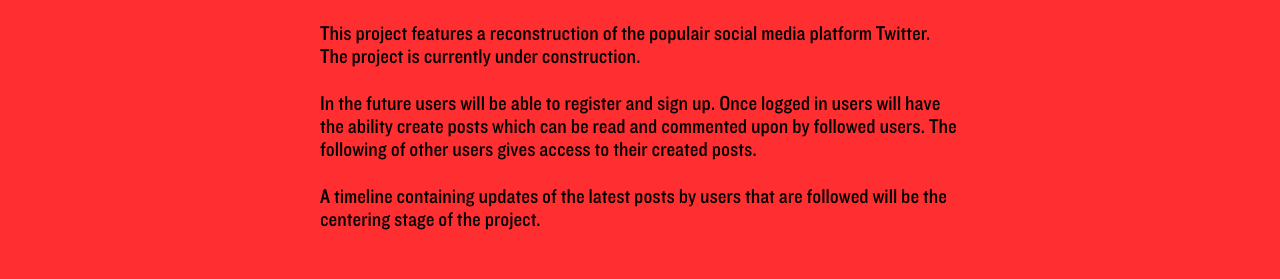
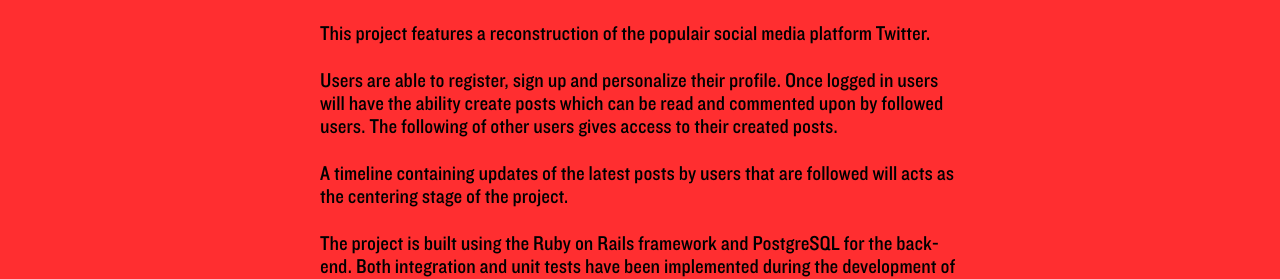
Before and after one commit to TomWesterhout/Twidder, a plain HTML site: page index.html in a window 1280 px wide. Shown: the part 682-961 px from the top of the page. Drawn offline with Linux system fonts and the light colour scheme.

Commit message:
Updated description text.

```diff
--- a/index.html
+++ b/index.html
@@ -27,9 +27,10 @@
 				</div>
 				<div class="text">
 					<h2>Description</h2>
-					<p>This project features a reconstruction of the populair social media platform Twitter. The project is currently under construction.</p>
-					<p>In the future users will be able to register and sign up. Once logged in users will have the ability create posts which can be read and commented upon by followed users. The following of other users gives access to their created posts.</p>
-					<p>A timeline containing updates of the latest posts by users that are followed will be the centering stage of the project.</p>
+					<p>This project features a reconstruction of the populair social media platform Twitter.</p>
+					<p>Users are able to register, sign up and personalize their profile. Once logged in users will have the ability create posts which can be read and commented upon by followed users. The following of other users gives access to their created posts.</p>
+					<p>A timeline containing updates of the latest posts by users that are followed will acts as the centering stage of the project.</p>
+					<p>The project is built using the Ruby on Rails framework and PostgreSQL for the back-end. Both integration and unit tests have been implemented during the development of the project. Because the project focuses highly on back-end functionality Bootstrap is used as a front-end framework.</p>
 				</div>
 				<div class="icons">
 					<a href="https://twidder-170388.herokuapp.com/"><div class="code"></div></a>
```
